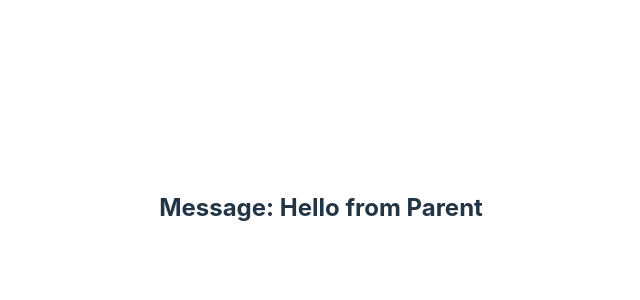
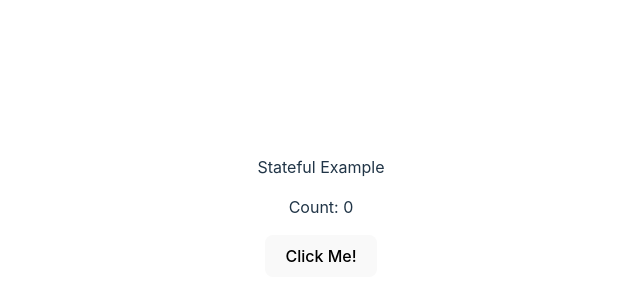
Before and after one commit to kiran-gondi/React-Basics, a React (Vite) app: page / in a window 1280 px wide. Shown: the part 192-492 px from the top of the page, without its empty margins (319-959 px from the left). Built offline with nearby package versions, Linux system fonts and the light colour scheme.

Commit message:
useState hook

```diff
--- a/src/App.tsx
+++ b/src/App.tsx
@@ -7,6 +7,7 @@
 import PropParent from './PropParent';
 import AppClass from './AppClass';
 import ParentComponent from './ParentComponent';
+import UseStateHook from './Hooks/useStateHook';
 
 
 
@@ -78,8 +79,9 @@
   //   <AppRoute></AppRoute>
   //   );
 
+  //Hook - useState()
   return (
-    <ParentComponent></ParentComponent>
+    <UseStateHook></UseStateHook>
   );
 
 }
--- /dev/null
+++ b/src/Hooks/useStateHook.tsx
@@ -0,0 +1,21 @@
+import {useState} from "react";
+
+function UseStateHook(){
+    //array destructuring
+    const [count, setCount] = useState(0);
+
+    const increment = ()=>{
+        setCount(count+1);
+        console.log(`Count: ${count + 1}`);
+    };
+
+    return(
+        <div>
+            <p>Stateful Example</p>
+            <p>Count: {count}</p>  {/*Updating */}
+            <button onClick={increment}>Click Me!</button>
+        </div>
+    );
+}
+
+export default UseStateHook;
```
